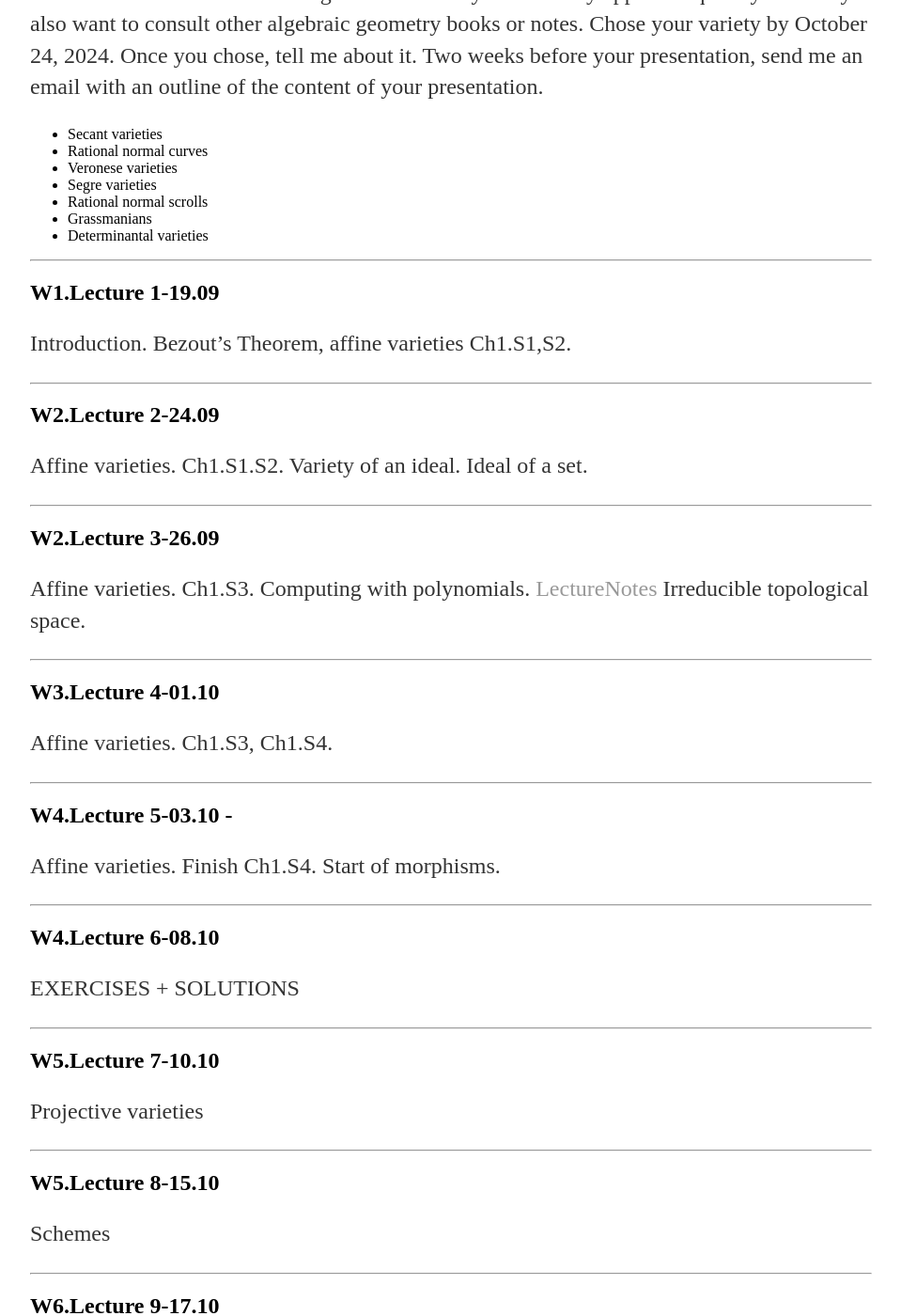
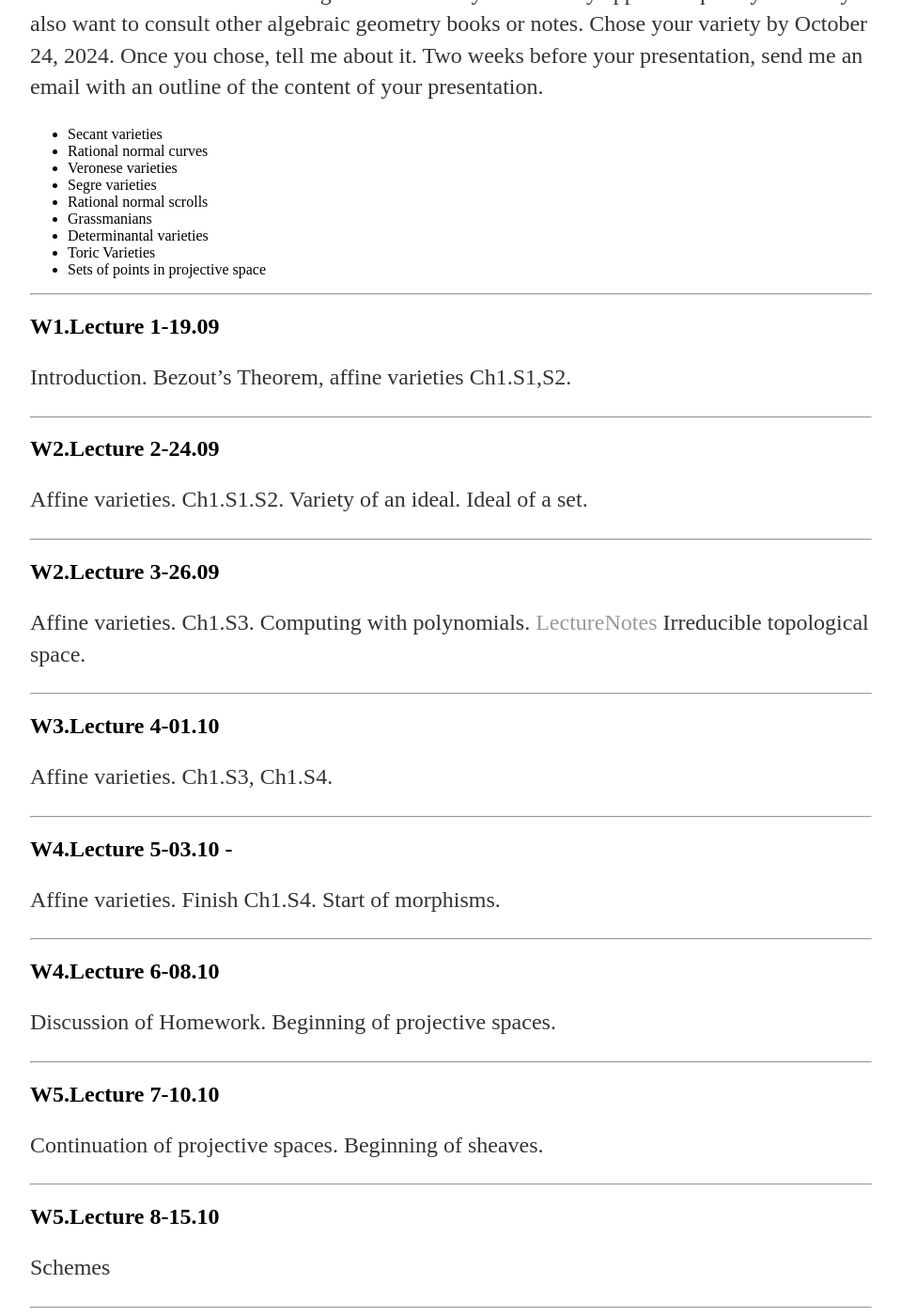
Before and after one commit to emduart2/emduart2.github.io, a Jekyll site: the page built from _posts/2024-09-20-Algebraic-Geometry-Lectures.md, in a window 1280 px wide and 1400 px high, scrolled down 749 px. Shown: the whole window at 94% size, without its empty margins (160-1119 px from the left). Built offline with Jekyll 4.4.1, drawn with Linux system fonts in a browser that asks for light colours; some of the changed text lies outside the part shown.

Commit message:
added Hw2

```diff
--- a/_posts/2024-09-20-Algebraic-Geometry-Lectures.md
+++ b/_posts/2024-09-20-Algebraic-Geometry-Lectures.md
@@ -6,6 +6,7 @@ date: 2024-09-20
 
 ## Homework Problems:
 [Homework 1 - 08.10.2024 :](https://www.overleaf.com/read/vmgvbfgzhfbr#9b0adc)
+[Homework 2 - 05.11.2024 :](https://www.overleaf.com/read/vmgvbfgzhfbr#9b0adc)
 
 ## Taking notes:
 A small part of the grade is based on note taking for a single class. You choose
@@ -32,6 +33,8 @@ outline of the content of your presentation.
 - Rational normal scrolls
 - Grassmanians
 - Determinantal varieties
+- Toric Varieties
+- Sets of points in projective space
 
 ---------------------
 ## W1.Lecture 1-19.09
@@ -59,11 +62,11 @@ Affine varieties. Finish Ch1.S4. Start of morphisms.
 
 ---------------------
 ## W4.Lecture 6-08.10
-EXERCISES + SOLUTIONS
+Discussion of Homework. Beginning of projective spaces.
 
 ---------------------
 ## W5.Lecture 7-10.10
-Projective varieties
+Continuation of projective spaces. Beginning of sheaves.
 
 ---------------------
 ## W5.Lecture 8-15.10
```
